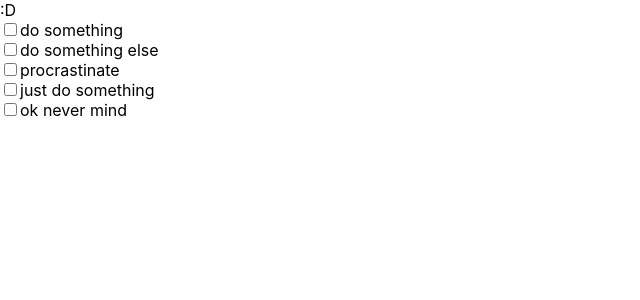
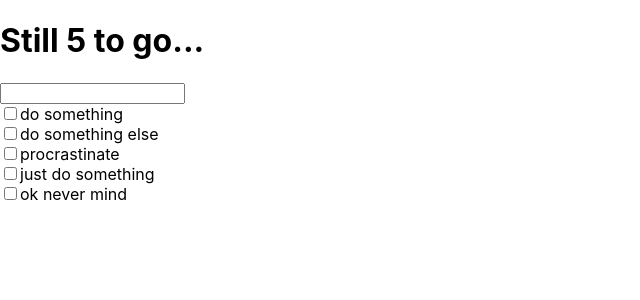
Before and after one commit to schteeben95/react-hook-learning, a React (Create React App) app: page / in a window 1280 px wide. Shown: the top 300 px of the page, without its empty margins (0-640 px from the left). Built offline with nearby package versions, Linux system fonts and the light colour scheme.

Commit message:
Modularise + ability to add things to the list

```diff
--- a/src/App.js
+++ b/src/App.js
@@ -13,29 +13,77 @@ const todos = [
 
 function App() {
 
+    const [todoItems, setToDoItems] = useState(todos)
     const [todoState, setToDoState] = useState([])
+    const [initialised, setInitialised] = useState(false)
 
-    function handleCheckBoxChange(i) {
-        const newState = [...todoState]
-        newState[i] = !newState[i]
-        setToDoState(newState)
-        console.log(newState)
+    function Items(props) {
+
+        function handleToDoChange(i) {
+            const newState = [...todoState]
+            newState[i] = !newState[i]
+            setToDoState(newState)
+        }
+
+        return (
+            <>
+                {props.todos.map((content, i) => (
+                    <label key={i}>
+                        <input type="checkbox" key={i} defaultChecked={todoState[i]} onClick={() => handleToDoChange(i)}/>
+                        {content}
+                        <br />
+                    </label>
+                ))}
+            </>
+        )
     }
 
-    const listItems = todos.map((item, i) =>
-        <div key={i}>
-            <label>
-                <input type="checkbox" id={i} key={i} onChange={() => handleCheckBoxChange(i)} />
-                {item}
-            </label>
-        </div>
-    )
+    function NewToDoInput(props) {
+        const [newToDo, setNewToDo] = useState("")
+
+        function handleKeyPress(event) {
+            if (event.key === "Enter") {
+                handleSubmission(event.target.value)
+                event.target.value = ""
+            }
+        }
+
+        function handleSubmission(content) {
+            const newToDoState = [...todoState]
+            const newToDoItems = [...todoItems]
+            newToDoState.push(false)
+            newToDoItems.push(content)
+
+            setToDoState(newToDoState)
+            setToDoItems(newToDoItems)
+        }
+
+        return (
+            <>
+                <input type="text" onKeyPress={handleKeyPress} onChange={e => setNewToDo(e.target.value)} value={newToDo}/>
+                <br />
+            </>
+        )
+    }
+
+
+    function initialise() {
+        if (!initialised) {
+            setToDoState(Array(todos.length).fill(false))
+            setInitialised(true)
+        }
+    }
 
     return (
         <>
-            {/* {console.log(todoState)} */}
-            {todoState.every(d => d === true) ? ":D" : ":("}
-            {listItems}
+            {initialise()}
+            <h1>
+                {todoState.every((t) => t) ?
+                    "You are all done!" :
+                    "Still " + todoState.filter((f) => !f).length + " to go..."}
+            </h1>
+            <NewToDoInput />
+            <Items todos={todoItems}/>
         </>
     );
 }
```
